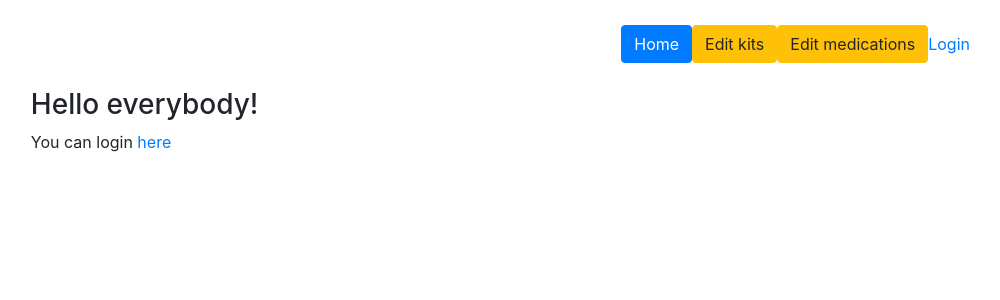
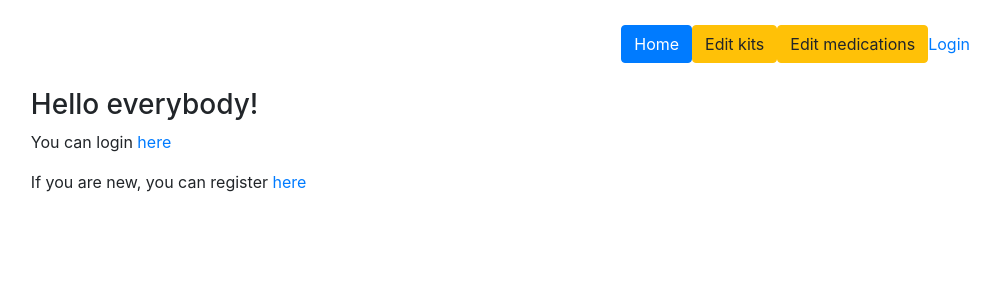
Before and after one commit to innerself/medikit, a Django app: page / in a window 1280 px wide. Shown: the top 300 px of the page, without its empty margins (246-1246 px from the left). Run offline with Django 3.2, Linux system fonts and the light colour scheme; some libraries are stand-ins or nearby versions.

Commit message:
Add user registration

```diff
--- a/medikit/models.py
+++ b/medikit/models.py
@@ -13,6 +13,9 @@ class Kit(models.Model):
         on_delete=models.CASCADE,
         related_name='kits',
     )
+
+    class Meta:
+        unique_together = ['name', 'user']
 
     def __str__(self):
         return self.name
--- /dev/null
+++ b/medikit/templates/medikit/register_done.html
@@ -0,0 +1,5 @@
+{% extends "base.html" %}
+{% block main-medications %}
+  <h1>Welcome {{ new_user.first_name }}!</h1>
+  <p>Your account has been successfully created. Now you can <a href="{% url "medikit:login" %}">log in</a>.</p>
+{% endblock %}
--- a/medikit/templates/medikit/welcome.html
+++ b/medikit/templates/medikit/welcome.html
@@ -3,5 +3,6 @@
 {% block main-medications %}
   <h3>Hello everybody!</h3>
   <p>You can login <a href="{% url 'medikit:login' %}">here</a></p>
+  <p>If you are new, you can register <a href="{% url 'medikit:register' %}">here</a></p>
 
 {% endblock %}
--- a/medikit/urls.py
+++ b/medikit/urls.py
@@ -7,6 +7,7 @@ app_name = 'medikit'
 urlpatterns = [
     path('', views.home, name='home'),
     path('', include('django.contrib.auth.urls')),
+    path('register/', views.register, name='register'),
     path('edit/kits/', views.edit_kits, name='edit_kits'),
     path('edit/kits/<int:kit_id>/', views.edit_kit, name='edit_kit'),
     path('edit/medications/', views.edit_medications, name='edit_medications'),
--- a/medikit/views.py
+++ b/medikit/views.py
@@ -1,7 +1,7 @@
 from django.contrib.auth.decorators import login_required
 from django.shortcuts import render, get_object_or_404, redirect
 
-from .forms import AddKitForm, AddMedicationForm
+from .forms import AddKitForm, AddMedicationForm, UserRegistrationForm
 from .models import Kit, Medication
 
 
@@ -13,6 +13,23 @@ def home(request):
         return render(request, 'medikit/dashboard.html', context)
     else:
         return render(request, 'medikit/welcome.html', {})
+
+
+def register(request):
+    if request.method == 'POST':
+        user_form = UserRegistrationForm(request.POST)
+        if user_form.is_valid():
+            new_user = user_form.save(commit=False)
+            new_user.set_password(user_form.cleaned_data['password'])
+            new_user.save()
+
+            Kit.objects.create(name='Without kit', user=new_user)
+
+            return render(request, 'medikit/register_done.html', {'new_user': new_user})
+    else:
+        user_form = UserRegistrationForm()
+
+    return render(request, 'medikit/register.html', {'user_form': user_form})
 
 
 @login_required
```
Also changed, not shown: medikit/forms.py (+18 -0 lines), medikit/templates/medikit/register.html (added, +10 -0 lines).
